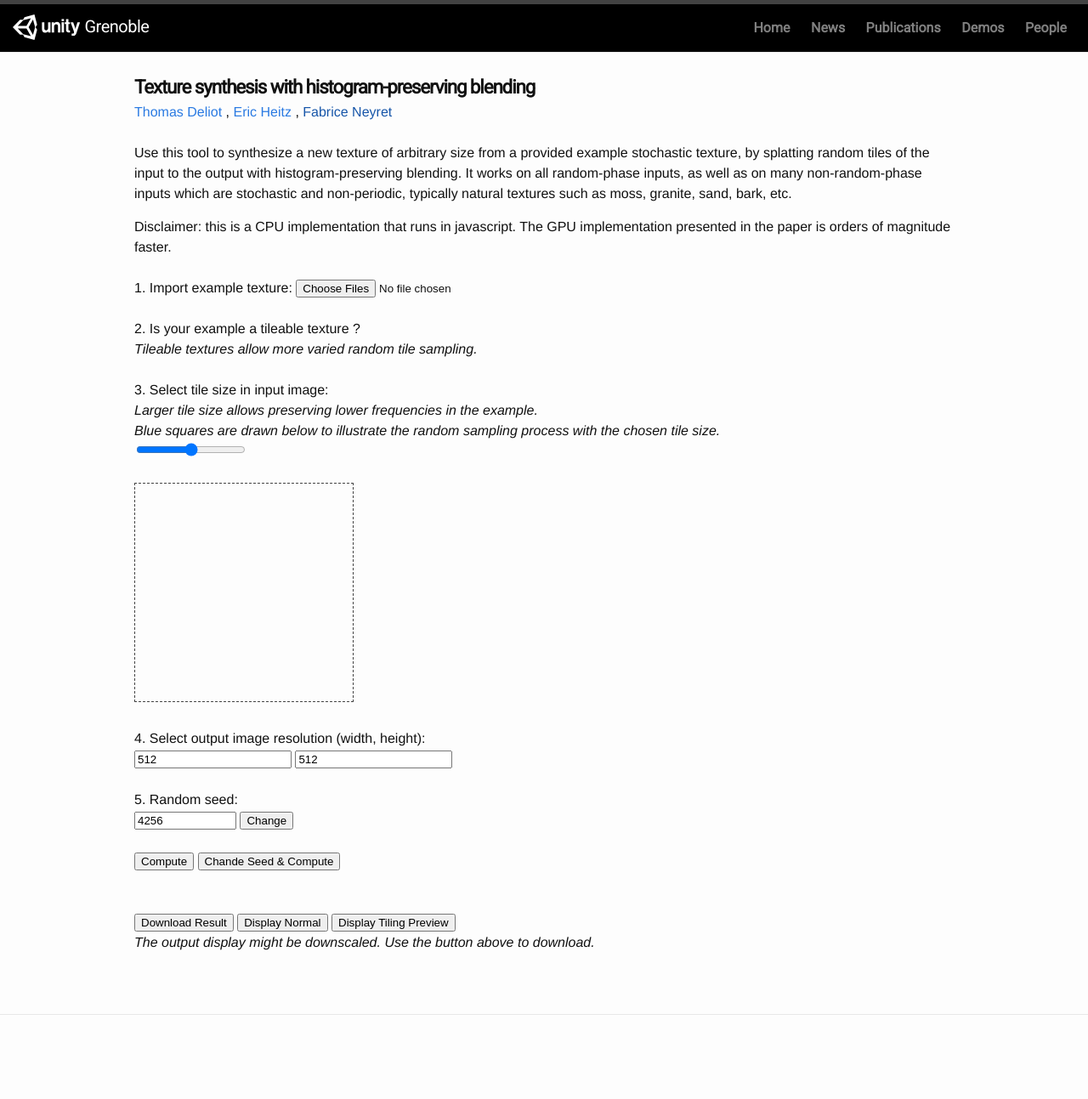
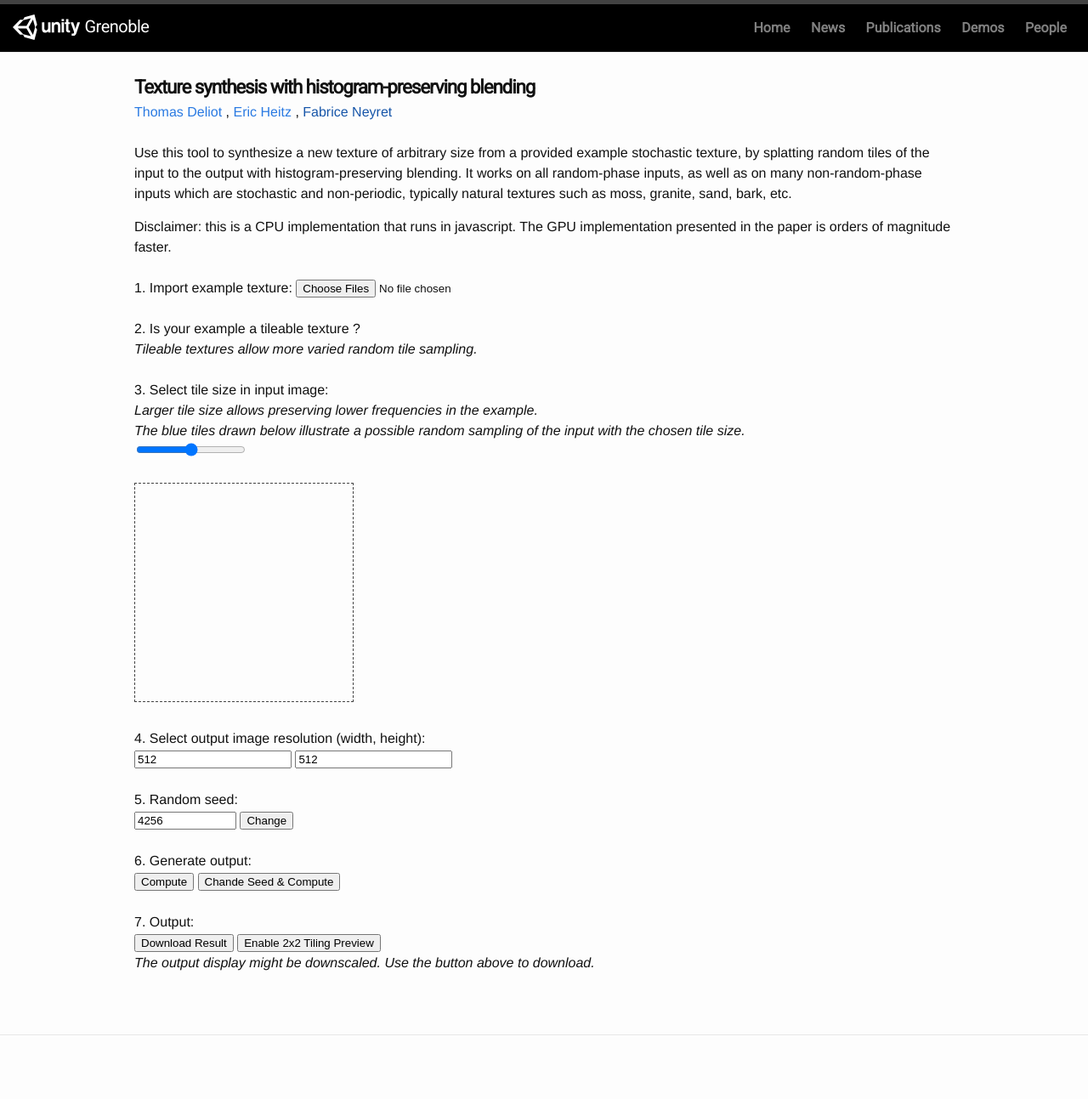
Before and after one commit to unity-grenoble/website, a Jekyll site: the page built from _posts/2020-10-16-demo-histogram-preserving-blend-synthesis.markdown, in a window 1280 px wide. Shown: the whole page at 85% size. Built offline with Jekyll 4.4.1, drawn with Linux system fonts in a browser that asks for light colours; before the commit the page ends 1269 px from its top, so only the background shows below that.

Commit message:
Demos HTML: amélioration UI, optimisation preview tiling, garantie d'un ratio de scaling identique entre input/output canvas

```diff
--- a/_includes/by_example_texture_demo.html
+++ b/_includes/by_example_texture_demo.html
@@ -32,7 +32,8 @@
 			<br />
 			<i>Larger tile size allows preserving lower frequencies in the example.
 				<br />
-				Blue squares are drawn below to illustrate the random sampling process with the chosen tile size.</i>
+				The blue tiles drawn below illustrate a possible random sampling of the input with the chosen tile
+				size.</i>
 			<br />
 			<div class="slideTileSize">
 				<input type="range" min="0" max="50" value="25" class="slider" id="tileSizeSlider">
@@ -67,19 +68,18 @@
 	<br />
 
 	<div id="outputImage">
-
+		6. Generate output:
 		<div id="controls">
 			<button onclick="resynthesis()">Compute</button>
 			<button onclick="changeSeedAndResynthesis()">Chande Seed & Compute</button>
 		</div>
 
 		<br />
-		<br />
 
+		7. Output:
 		<div id="outputControls">
 			<button onclick="saveResult()" id="downloadButton">Download Result</button>
-			<button onclick="displayOutput()" id="displayOutputButton">Display Normal</button>
-			<button onclick="displayTiledOutput()" id="displayTiledButton">Display Tiling Preview</button>
+			<button onclick="switchDisplayMode()" id="switchDisplayButton">Enable 2x2 Tiling Preview</button>
 		</div>
 		<i>The output display might be downscaled. Use the button above to download.</i>
 		<br />
@@ -102,6 +102,22 @@
 		/**********************************************/
 		/**********************************************/
 		/**********************************************/
+		// canvas input
+		var c = document.getElementById("inputCanvas");
+		var ctx = c.getContext("2d");
+
+		// image data
+		var A;
+		var imageInput = { dataR: [], dataG: [], dataB: [], width: 0, height: 0 };
+
+		// output data
+		var cOutput = document.getElementById("outputCanvas");
+		var ctxOutput = cOutput.getContext("2d");
+		var output;
+		var outputDataURL;
+
+		// display parameters
+		var displayTiled = false;
 
 		// init UI
 		function initRadioButton() {
@@ -134,10 +150,20 @@
 
 		// manage UI updates
 		function drawInputCanvas() {
+			// Change canvas size for adjusted display
+			c.width = Math.min(window.innerWidth * 0.4, A.width);
+			if (cOutput.width > 0) {
+				var ratio = cOutput.width / output.width;
+				if (displayTiled == true)
+					ratio = cOutput.width / (output.width * 2);
+				c.width = A.width * ratio;
+			}
+			c.height = c.width * (A.height / A.width);
 			ctx.drawImage(A, 0, 0, c.width, c.height);
+
 			var tileSize = getTileSize();
-			var resizer = c.width / A.width
-			tileSize *= resizer
+			var resizer = c.width / A.width;
+			tileSize *= resizer;
 
 			// Display random tile sampling
 			ctx.beginPath();
@@ -197,22 +223,6 @@
 		function getTargetHeight() {
 			return document.getElementById("inputImageHeight").value;
 		}
-
-		// canvas input
-		var c = document.getElementById("inputCanvas");
-		var ctx = c.getContext("2d");
-
-		// image data
-		var A;
-		var imageInput = { dataR: [], dataG: [], dataB: [], width: 0, height: 0 };
-
-		// output data
-		var cOutput = document.getElementById("outputCanvas");
-		var ctxOutput = cOutput.getContext("2d");
-		var output;
-
-		// display parameters
-		var displayTiled = false;
 
 		// mage file input
 		document.getElementById('files').addEventListener('change', handleFileSelect, false);
@@ -274,10 +284,25 @@
 			}
 		}
 
-		// display output in resized canvas
+		function switchDisplayMode() {
+			if (displayTiled == true) {
+				displayOutput();
+				var newButtons = '<button onclick="saveResult()" id="downloadButton">Download Result</button><button onclick="switchDisplayMode()" id="switchDisplayButton">Enable 2x2 Tiling Preview</button>';
+				document.getElementById("outputControls").innerHTML = newButtons;
+				displayTiled = false;
+			}
+			else {
+				displayTiledOutput();
+				var newButtons = '<button onclick="saveResult()" id="downloadButton">Download Result</button><button onclick="switchDisplayMode()" id="switchDisplayButton">Disable 2x2 Tiling Preview</button>';
+				document.getElementById("outputControls").innerHTML = newButtons;
+				displayTiled = true;
+			}
+		}
+
+		// Display output in resized canvas
 		function displayOutput() {
 			var imageOutput = new Image();
-			imageOutput.src = outputToDataURL();
+			imageOutput.src = outputDataURL;
 
 			// Draw to resized output canvas when finished loading
 			imageOutput.onload = function () {
@@ -286,71 +311,40 @@
 				cOutput.height = cOutput.width * (imageOutput.height / imageOutput.width);
 				// Draw resized output image
 				ctxOutput.drawImage(imageOutput, 0, 0, cOutput.width, cOutput.height);
+				drawInputCanvas();
 			};
-
 			displayTiled = false;
 		}
 
-		// display original output
+		// Display tiled output in resized canvas
+		function displayTiledOutput() {
+			var imageOutput = new Image();
+			imageOutput.src = outputDataURL;
+			// Draw to resized output canvas when finished loading
+			imageOutput.onload = function () {
+				// Change canvas size for adjusted display
+				cOutput.width = Math.min(window.innerWidth * 0.8, imageOutput.width * 2);
+				cOutput.height = cOutput.width * (imageOutput.height / imageOutput.width);
+				// Draw resized output image in 2*2 tiling
+				ctxOutput.drawImage(imageOutput, 0, 0, cOutput.width / 2, cOutput.height / 2);
+				ctxOutput.drawImage(imageOutput, cOutput.width / 2, 0, cOutput.width / 2, cOutput.height / 2);
+				ctxOutput.drawImage(imageOutput, cOutput.width / 2, cOutput.height / 2, cOutput.width / 2, cOutput.height / 2);
+				ctxOutput.drawImage(imageOutput, 0, cOutput.height / 2, cOutput.width / 2, cOutput.height / 2);
+				drawInputCanvas();
+			};
+			displayTiled = true;
+		}
+
+
+		// Download output
 		function saveResult() {
 			// Create download action
 			var a = document.createElement('a');
-			a.href = outputToDataURL();
+			a.href = outputDataURL;
 			a.download = 'image.png';
 			document.body.appendChild(a)
 			a.click()
 			document.body.removeChild(a)
-		}
-
-		function outputToDataURL() {
-			var imageData = new ImageData(output.width, output.height);
-			var data = imageData.data;
-			for (var j = 0; j < output.height; ++j)
-				for (var i = 0; i < output.width; ++i) {
-					data[4 * (i + j * output.width) + 0] = output.dataR[j][i];
-					data[4 * (i + j * output.width) + 1] = output.dataG[j][i];
-					data[4 * (i + j * output.width) + 2] = output.dataB[j][i];
-					data[4 * (i + j * output.width) + 3] = 255;
-				}
-			var cOutput2 = document.createElement('canvas');
-			var ctxOutput2 = cOutput2.getContext("2d");
-			cOutput2.width = output.width;
-			cOutput2.height = output.height;
-			ctxOutput2.putImageData(imageData, 0, 0);
-			var dataURL = cOutput2.toDataURL('image/png');
-			return dataURL;
-		}
-
-		// display tiled output in resized canvas
-		function displayTiledOutput() {
-			// Created tiled 2*2 output image
-			var imageData = new ImageData(output.width * 2, output.height * 2);
-			var data = imageData.data;
-			for (var j = 0; j < output.height * 2; ++j)
-				for (var i = 0; i < output.width * 2; ++i) {
-					data[4 * (i + j * output.width * 2) + 0] = output.dataR[j % output.height][i % output.width];
-					data[4 * (i + j * output.width * 2) + 1] = output.dataG[j % output.height][i % output.width];
-					data[4 * (i + j * output.width * 2) + 2] = output.dataB[j % output.height][i % output.width];
-					data[4 * (i + j * output.width * 2) + 3] = 255;
-				}
-			var cOutput2 = document.createElement('canvas');
-			var ctxOutput2 = cOutput2.getContext("2d");
-			cOutput2.width = output.width * 2;
-			cOutput2.height = output.height * 2;
-			ctxOutput2.putImageData(imageData, 0, 0);
-
-			var imageOutput = new Image();
-			imageOutput.src = cOutput2.toDataURL('image/png');
-			// Draw to resized output canvas when finished loading
-			imageOutput.onload = function () {
-				// Change canvas size for adjusted display
-				cOutput.width = Math.min(window.innerWidth * 0.8, imageOutput.width);
-				cOutput.height = cOutput.width * (imageOutput.height / imageOutput.width);
-				// Draw resized output image
-				ctxOutput.drawImage(imageOutput, 0, 0, cOutput.width, cOutput.height);
-			};
-
-			displayTiled = true;
 		}
 
 
@@ -385,16 +379,16 @@
 		}
 
 		function setSeed(i) {
-			rngState = wangHash(i)
+			rngState = wangHash(i);
 		}
 
 		function changeSeed() {
 			setSeed(getInputSeed())
-			document.getElementById("inputSeed").value = Math.floor(randXorshiftFloat() * 4294967296)
+			document.getElementById("inputSeed").value = Math.floor(randXorshiftFloat() * 4294967296);
 		}
 
 		function getInputSeed() {
-			return document.getElementById("inputSeed").value
+			return document.getElementById("inputSeed").value;
 		}
 
 		function customModulo(x, n) {
@@ -402,12 +396,12 @@
 			if (r < 0) {
 				r += n;
 			}
-			return r
+			return r;
 		}
 
 		function changeSeedAndResynthesis() {
-			changeSeed()
-			resynthesis()
+			changeSeed();
+			resynthesis();
 		}
 
 		// MAIN GENERATION FUNCTION
@@ -532,11 +526,33 @@
 			// make output image have same histogram as input
 			output = unmakeHistoGaussianEigen(output, imageInput, eigenVectors);
 
+			// Prepare data URL for display/download
+			outputDataURL = dataToDataURL(output)
+
 			// display output in canvas
 			if (displayTiled == false)
 				displayOutput();
 			else
 				displayTiledOutput();
+		}
+
+		function dataToDataURL(input) {
+			var imageData = new ImageData(input.width, input.height);
+			var data = imageData.data;
+			for (var j = 0; j < input.height; ++j)
+				for (var i = 0; i < input.width; ++i) {
+					data[4 * (i + j * input.width) + 0] = input.dataR[j][i];
+					data[4 * (i + j * input.width) + 1] = input.dataG[j][i];
+					data[4 * (i + j * input.width) + 2] = input.dataB[j][i];
+					data[4 * (i + j * input.width) + 3] = 255;
+				}
+			var cOutput2 = document.createElement('canvas');
+			var ctxOutput2 = cOutput2.getContext("2d");
+			cOutput2.width = input.width;
+			cOutput2.height = input.height;
+			ctxOutput2.putImageData(imageData, 0, 0);
+			var dataURL = cOutput2.toDataURL('image/png');
+			return dataURL;
 		}
 
 		// input: image with arbitrary histogram
```
Also changed, not shown: _includes/by_example_texture_make_tileable.html (+103 -92 lines).
